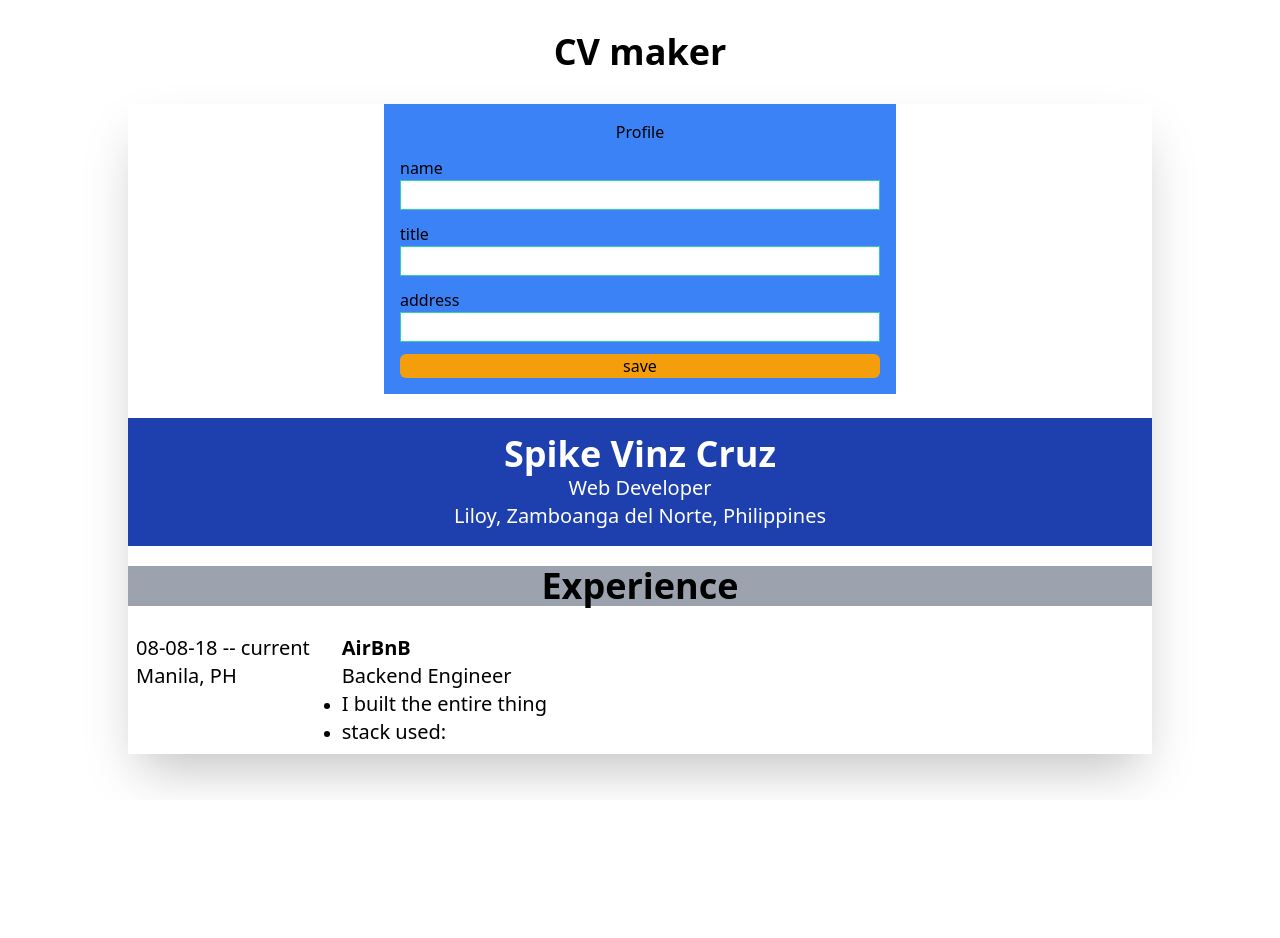
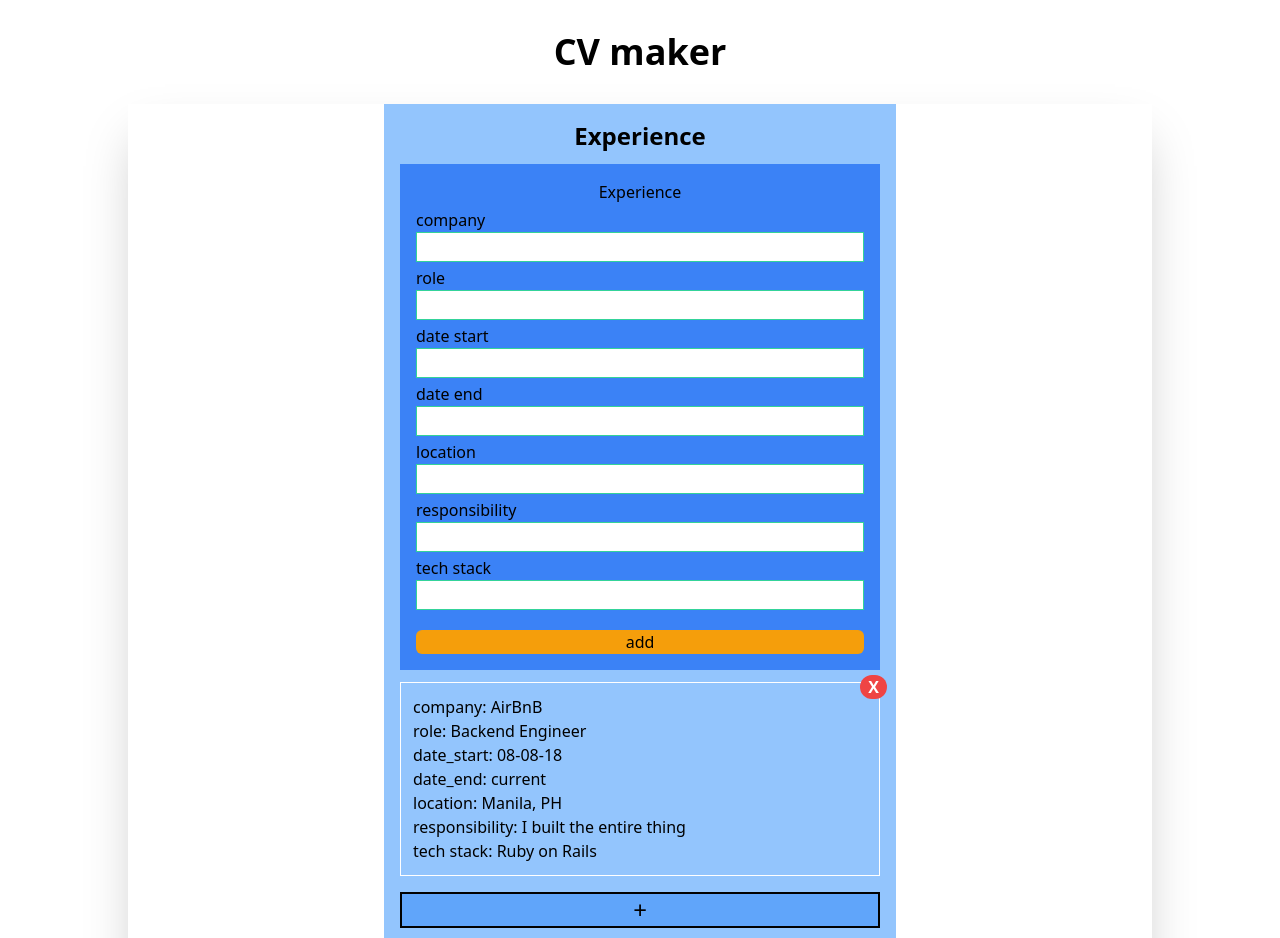
Before and after one commit to superspike7/cv-maker, a React (Create React App) app: page / in a window 1280 px wide. Shown: the top 938 px of the page. Before the commit the page ends 800 px from the top, so only its background shows below. Built offline with nearby package versions, Linux system fonts and the light colour scheme.

Commit message:
separate experience form and experience component

```diff
--- a/src/App.js
+++ b/src/App.js
@@ -2,6 +2,7 @@ import React, { Component } from "react";
 import ProfileView from "./components/ProfileView";
 import ProfileForm from "./components/ProfileForm";
 import ExperienceView from "./components/ExperienceView";
+import Experience from "./components/Experience";
 
 class App extends Component {
   constructor(props) {
@@ -21,7 +22,7 @@ class App extends Component {
           date_end: "current",
           location: "Manila, PH",
           tasks: "I built the entire thing",
-          techStack: "Ruby on Rails"
+          tech_stack: "Ruby on Rails"
         },
       ],
     };
@@ -55,11 +56,11 @@ class App extends Component {
       <div>
         <h1 className="py-8 text-center text-4xl font-bold">CV maker</h1>
         <div className="w-[80vw] mx-auto shadow-2xl">
-          <ProfileForm handleSubmit={this.handleProfileChange} />
-          {/* <ExperienceForm handleSubmit={this.handleProfileChange}/> */}
+          {/* <ProfileForm handleSubmit={this.handleProfileChange} /> */}
+          <Experience/>
           <br></br>
-          <ProfileView profile={this.state.profile} />
-          <ExperienceView experience={this.state.experience} />
+          {/* <ProfileView profile={this.state.profile} /> */}
+          {/* <ExperienceView experience={this.state.experience} /> */}
         </div>
       </div>
     );
--- /dev/null
+++ b/src/components/Experience.js
@@ -0,0 +1,59 @@
+import { useState } from "react";
+import ExperienceForm from "./ExperienceForm";
+
+function Experience(props) {
+  const [experiences, setExperiences] = useState([
+    {
+      company: "AirBnB",
+      role: "Backend Engineer",
+      date_start: "08-08-18",
+      date_end: "current",
+      location: "Manila, PH",
+      responsibility: "I built the entire thing",
+      tech_stack: "Ruby on Rails",
+    },
+  ]);
+
+  // function handleInput(event){
+  //   const {name, value} = event.target
+  //   setProfile(prevState => ({
+  //     ...prevState,
+  //     [name]:value
+  //   }))
+  // }
+
+  const experienceCards = experiences.map((exp, index) => {
+    return (
+      <div key={index} className="border border-white relative p-3">
+        <p>company: {exp.company}</p>
+        <p>role: {exp.role}</p>
+        <p>date_start: {exp.date_start}</p>
+        <p>date_end: {exp.date_end}</p>
+        <p>location: {exp.location}</p>
+        <p>responsibility: {exp.responsibility}</p>
+        <p>tech stack: {exp.tech_stack}</p>
+        <button className="mx-auto block bg-red-500 text-white px-2 absolute -top-2 -right-2 font-black rounded-full">
+          X
+        </button>
+      </div>
+    );
+  });
+
+  return (
+    <div className="p-4 w-1/2 mx-auto flex flex-col bg-blue-300 gap-3">
+      <h1 className="text-2xl font-bold text-center">Experience</h1>
+      <ExperienceForm/>
+      <div className="flex flex-col gap-4">
+        {experienceCards}
+        <button className="bg-blue-400 border-2 border-black text-2xl ">
+          +
+        </button>
+      </div>
+      <button className="bg-green-500 text-white px-1 rounded-md">
+        update
+      </button>
+    </div>
+  );
+}
+
+export default Experience;
--- /dev/null
+++ b/src/components/ExperienceForm.js
@@ -0,0 +1,111 @@
+import { useState } from "react";
+
+function ExperienceForm(props) {
+
+  const [experience, setExperience] = useState({})
+
+  function handleInput(event){
+    const {name, value} = event.target
+    setExperience(prevState => ({
+      ...prevState,
+      [name]:value
+    }))
+  }
+
+  function handleSubmit(event){
+    event.preventDefault()
+    console.log(experience)
+  }
+
+  return (
+    <form
+      className="p-4 w-full flex flex-col bg-blue-500 gap-1"
+      onSubmit={(e) => handleSubmit(e, experience)}
+    >
+      <h1 className="text-center">Experience</h1>
+
+      <div className="flex flex-col">
+        <label htmlFor="name">company</label>
+        <input
+          type="text"
+          name="company"
+          value={experience.company}
+          onChange={handleInput}
+          className="text-xl border border-green-400"
+        ></input>
+      </div>
+
+      <div className="flex flex-col">
+        <label htmlFor="title">role</label>
+        <input
+          type="text"
+          name="role"
+          value={experience.role}
+          onChange={handleInput}
+          className="text-xl border border-green-400"
+        ></input>
+      </div>
+
+      <div className="flex flex-col">
+        <label htmlFor="address">date start</label>
+        <input
+          type="text"
+          name="date_start"
+          value={experience.date_start}
+          onChange={handleInput}
+          className="text-xl border border-green-400"
+        ></input>
+      </div>
+
+      <div className="flex flex-col">
+        <label htmlFor="address">date end</label>
+        <input
+          type="text"
+          name="date_end"
+          value={experience.end}
+          onChange={handleInput}
+          className="text-xl border border-green-400"
+        ></input>
+      </div>
+
+      <div className="flex flex-col">
+        <label htmlFor="address">location</label>
+        <input
+          type="text"
+          name="location"
+          value={experience.location}
+          onChange={handleInput}
+          className="text-xl border border-green-400"
+        ></input>
+      </div>
+
+      <div className="flex flex-col">
+        <label htmlFor="address">responsibility</label>
+        <input
+          type="text"
+          name="responsibility"
+          value={experience.responsibility}
+          onChange={handleInput}
+          className="text-xl border border-green-400"
+        ></input>
+      </div>
+
+      <div className="flex flex-col">
+        <label htmlFor="address">tech stack</label>
+        <input
+          type="text"
+          name="tech_stack"
+          value={experience.tech_stack}
+          onChange={handleInput}
+          className="text-xl border border-green-400"
+        ></input>
+      </div>
+
+      <button className="px-1 bg-yellow-500 text-black rounded-md mt-4">
+       add
+      </button>
+    </form>
+  );
+}
+
+export default ExperienceForm
--- a/src/components/ExperienceView.js
+++ b/src/components/ExperienceView.js
@@ -11,7 +11,7 @@ function ExperienceView(props){
           <h3 className="font-normal text-xl">{experience.role}</h3>
           <ul className="list-disc">
             <li><p className="font-light text-xl">{experience.tasks}</p></li>
-            <li><p className="font-light text-xl">stack used: {experience.stack}</p></li>
+            <li><p className="font-light text-xl">stack used: {experience.tech_stack}</p></li>
           </ul>
         </div>
       </div>
--- a/src/components/ProfileForm.js
+++ b/src/components/ProfileForm.js
@@ -19,7 +19,7 @@ function ProfileForm(props) {
     >
       <h1 className="text-center">Profile</h1>
       <div className="flex flex-col">
-        <label for="name">name</label>
+        <label htmlFor="name">name</label>
         <input
           type="text"
           name="name"
@@ -29,7 +29,7 @@ function ProfileForm(props) {
         ></input>
       </div>
       <div className="flex flex-col">
-        <label for="title">title</label>
+        <label htmlFor="title">title</label>
         <input
           type="text"
           name="title"
@@ -39,7 +39,7 @@ function ProfileForm(props) {
         ></input>
       </div>
       <div className="flex flex-col">
-        <label for="address">address</label>
+        <label htmlFor="address">address</label>
         <input
           type="text"
           name="address"
```
